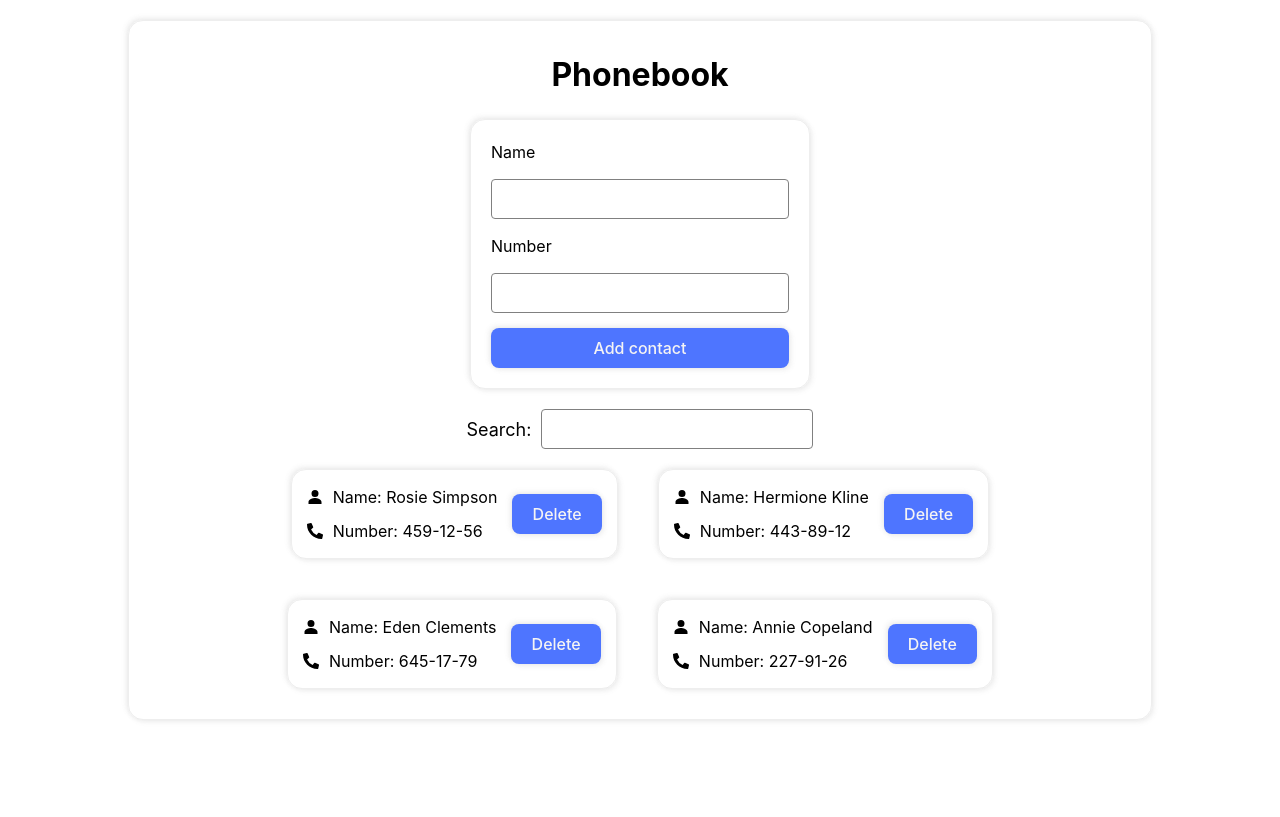
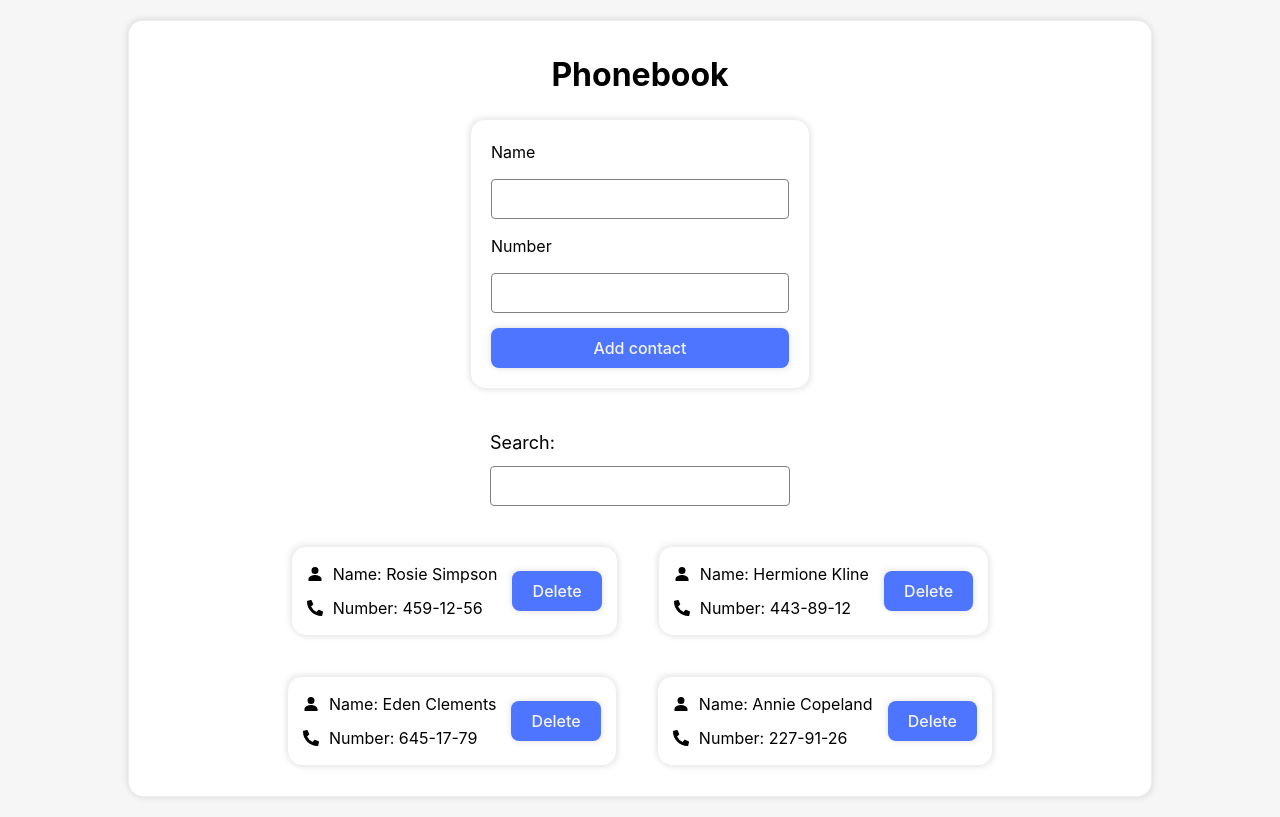
Before and after one commit to Svyatoslafff/goit-react-hw-08, a React (Vite) app: page / in a window 1280 px wide. Built offline with nearby package versions, Linux system fonts and the light colour scheme.

Commit message:
fix input in SearchBox

```diff
--- a/src/components/App/App.module.scss
+++ b/src/components/App/App.module.scss
@@ -9,5 +9,6 @@
     flex-direction: column;
     align-items: center;
     gap: 20px;
+    background-color: #fff;
     @include shadowed-border;
 }
--- a/src/components/ContactForm/ContactForm.module.scss
+++ b/src/components/ContactForm/ContactForm.module.scss
@@ -15,7 +15,6 @@
                     padding-bottom: 15px;
                 }
                 .contactInput {
-                    box-sizing: border-box;
                     width: 100%;
                 }
                 .errorMessage {
--- a/src/components/ContactList/ContactList.module.scss
+++ b/src/components/ContactList/ContactList.module.scss
@@ -9,5 +9,6 @@
         gap: 40px;
         flex-wrap: wrap;
         max-width: $form-width;
+        width: 100%;
     }
 }
--- a/src/components/SearchBox/SeachBox.module.scss
+++ b/src/components/SearchBox/SeachBox.module.scss
@@ -1,8 +1,17 @@
+@use '/src/variables.scss' as *;
 .searchContainer {
+    box-sizing: border-box;
+    max-width: 340px;
+    width: 100%;
+    padding: 20px;
     display: flex;
     gap: 10px;
+    flex-wrap: wrap;
     align-items: center;
     p {
         font-size: 18px;
     }
+    input {
+        width: 100%;
+    }
 }
--- a/src/index.scss
+++ b/src/index.scss
@@ -9,6 +9,10 @@
     text-rendering: optimizeLegibility;
     -webkit-font-smoothing: antialiased;
     -moz-osx-font-smoothing: grayscale;
+}
+
+body {
+    background-color: #f5f5f5de;
 }
 
 body,
```
